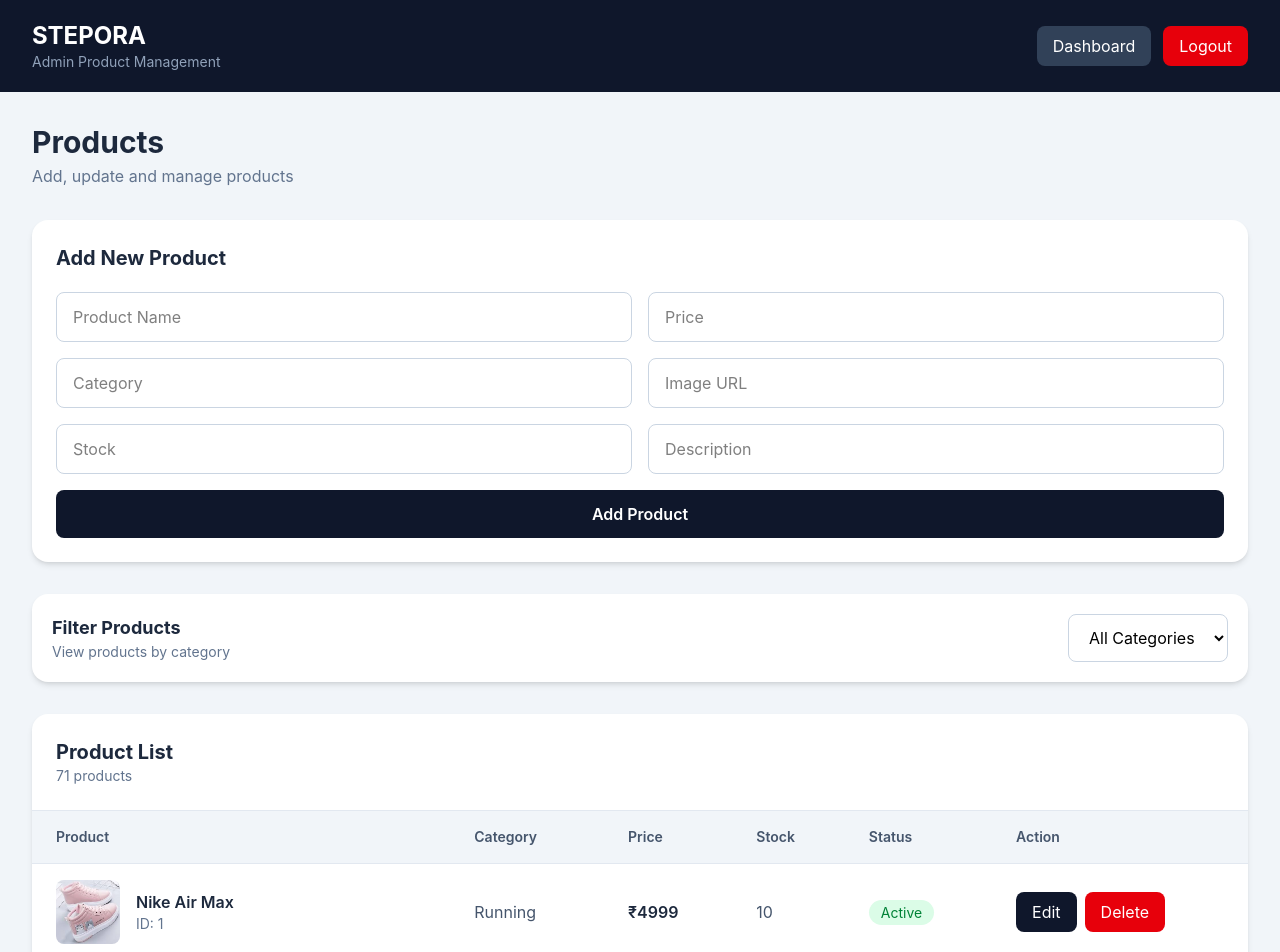
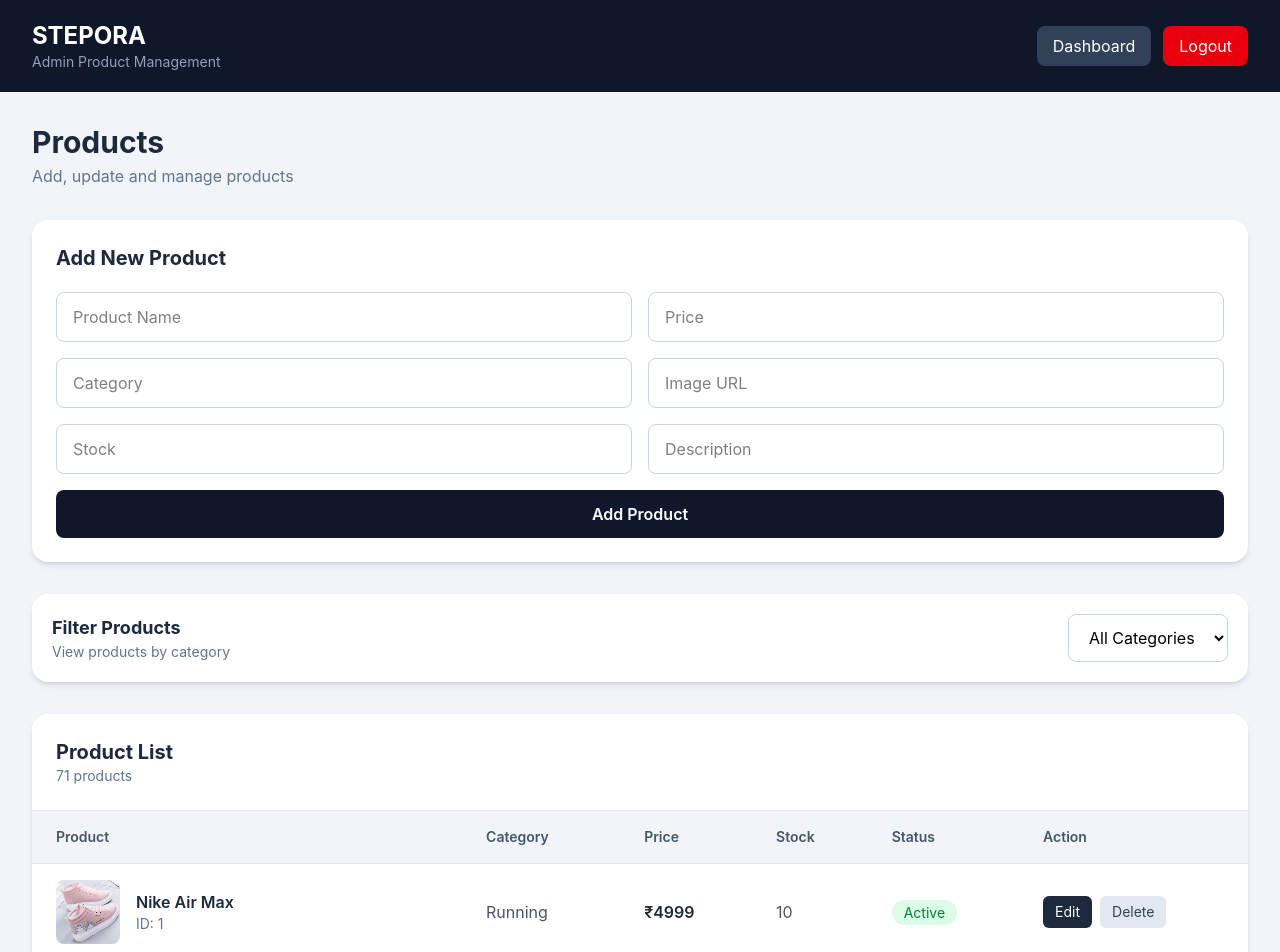
Before and after one commit to rukiyanusha123-collab/STEPORA-Ecommerce-week-8-9.10, a React (Vite) app: page /admin/products in a window 1280 px wide. Shown: the top 952 px of the page. Built offline with nearby package versions, Linux system fonts and the light colour scheme; data requests are answered from the project's data file; sample sign-in values are in the browser's storage.

Commit message:
stepora-shoe-store

```diff
--- a/src/admin/AdminProducts.jsx
+++ b/src/admin/AdminProducts.jsx
@@ -74,8 +74,6 @@ function AdminProducts() {
       setShowPopup(true);
       return;
     }
-
-    // Duplicate check
 
     const duplicateProduct = products.find(
       (product) =>
@@ -160,8 +158,6 @@ function AdminProducts() {
       setShowPopup(true);
       return;
     }
-
-    // Duplicate name check
 
     const duplicateProduct = products.find(
       (product) =>
@@ -708,7 +704,7 @@ function AdminProducts() {
                         <td className="px-6 py-4">
 
                           {product.active === false ? (
-                            <span className="px-3 py-1 rounded-full text-sm bg-red-100 text-red-700">
+                            <span className="px-3 py-1 rounded-full text-sm bg-slate-200 text-slate-600">
                               Inactive
                             </span>
                           ) : (
@@ -725,16 +721,20 @@ function AdminProducts() {
 
                           <div className="flex gap-2">
 
+                            {/* EDIT BUTTON */}
+
                             <button
                               onClick={() =>
                                 handleEdit(
                                   product
                                 )
                               }
-                              className="bg-slate-900 text-white px-4 py-2 rounded-lg hover:bg-slate-700"
+                              className="px-3 py-1.5 text-sm rounded-md bg-slate-800 text-white hover:bg-slate-700 transition"
                             >
                               Edit
                             </button>
+
+                            {/* DELETE BUTTON */}
 
                             {product.active !==
                               false && (
@@ -744,7 +744,7 @@ function AdminProducts() {
                                     product
                                   )
                                 }
-                                className="bg-red-600 text-white px-4 py-2 rounded-lg hover:bg-red-700"
+                                className="px-3 py-1.5 text-sm rounded-md bg-slate-200 text-slate-700 hover:bg-slate-300 transition"
                               >
                                 Delete
                               </button>
@@ -769,7 +769,6 @@ function AdminProducts() {
       </div>
 
       {/* ================= POPUP ================= */}
-
 
       {showPopup && (
         <div className="fixed inset-0 bg-black/40 flex items-center justify-center z-50">
```
